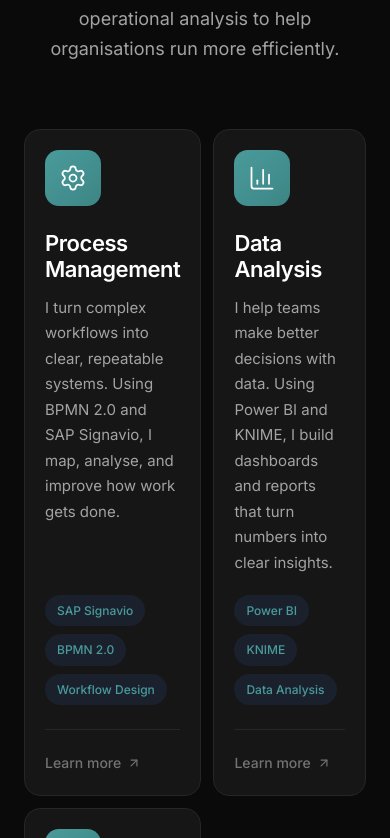
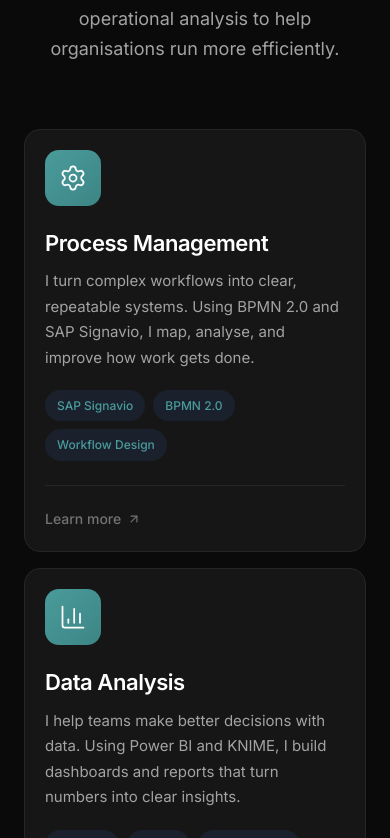
Before and after one commit to myselfrezaul7/portfolio, a Next.js app: page / in a window 390 px wide. Shown: the part 1286-2124 px from the top of the page. Built offline with nearby package versions, Linux system fonts and the light colour scheme.

Commit message:
fix: mobile services grid to single column for better readability

```diff
--- a/src/components/Services.module.css
+++ b/src/components/Services.module.css
@@ -43,8 +43,8 @@
 
 .grid {
     display: grid;
-    grid-template-columns: repeat(2, 1fr);
-    gap: 12px;
+    grid-template-columns: 1fr;
+    gap: 16px;
 }
 
 @media (min-width: 768px) {
```
